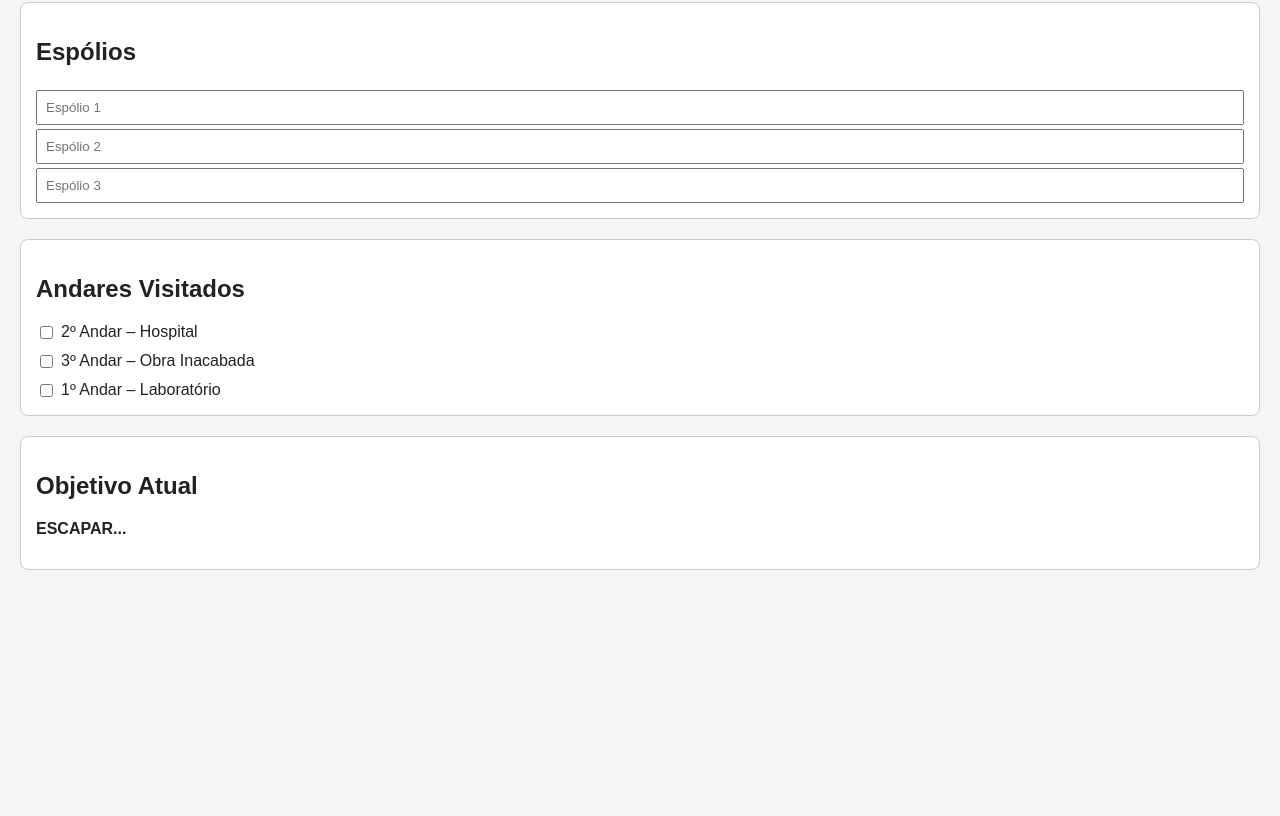
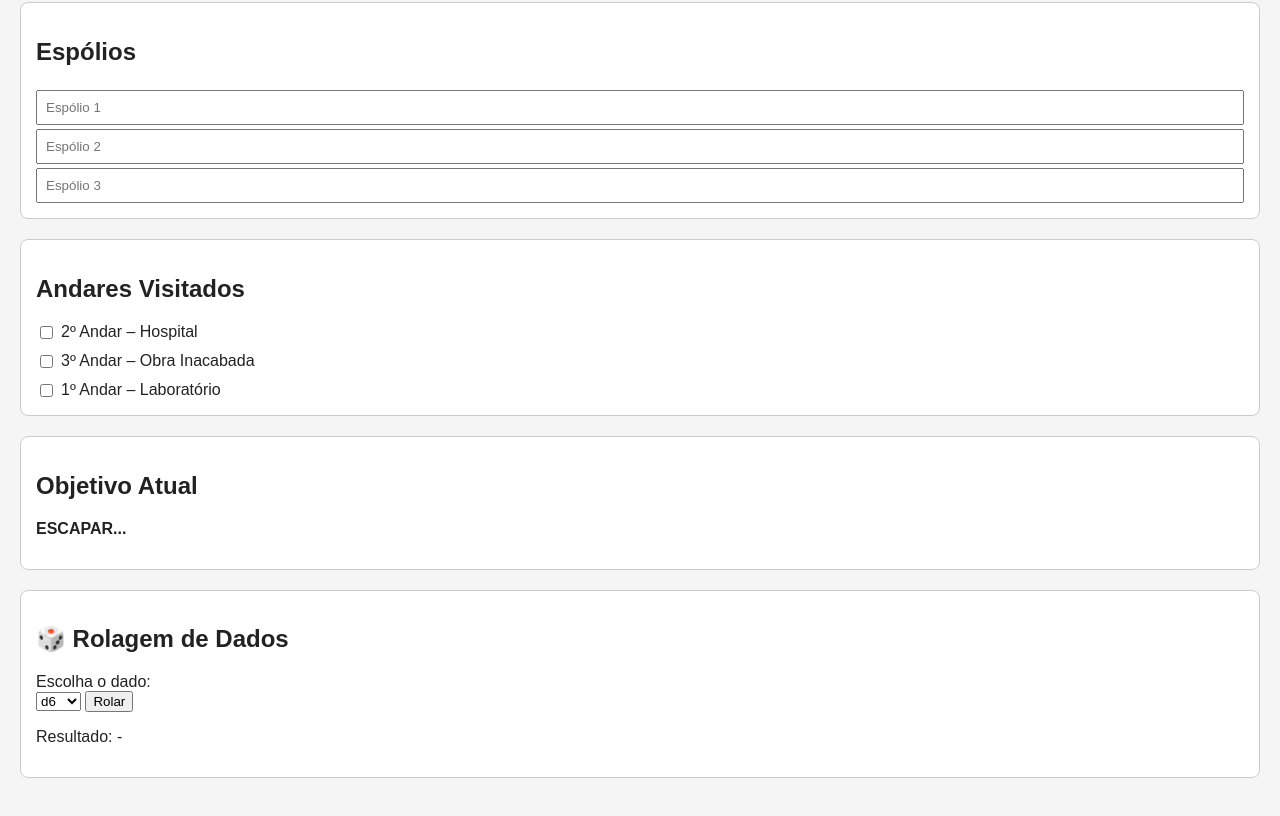
Before and after one commit to philippus257/Paciente-257, a plain HTML site: page index.html in a window 1280 px wide. Shown: the part 1083-1899 px from the top of the page. Before the commit the page ends 1693 px from the top, so only its background shows below. Drawn offline with Linux system fonts and the light colour scheme.

Commit message:
Update index.html

```diff
--- a/index.html
+++ b/index.html
@@ -102,5 +102,28 @@
 </div><div class="section">
   <h2>Objetivo Atual</h2>
   <p><strong>ESCAPAR...</strong></p>
-</div></body>
+</div>
+<div class="section">
+  <h2>🎲 Rolagem de Dados</h2>
+  <label for="dice">Escolha o dado:</label>
+  <select id="dice">
+    <option value="4">d4</option>
+    <option value="6" selected>d6</option>
+    <option value="8">d8</option>
+    <option value="10">d10</option>
+    <option value="12">d12</option>
+    <option value="20">d20</option>
+  </select>
+  <button onclick="rollDice()">Rolar</button>
+  <p id="result">Resultado: -</p>
+</div>
+
+<script>
+  function rollDice() {
+    const dice = document.getElementById("dice").value;
+    const result = Math.floor(Math.random() * dice) + 1;
+    document.getElementById("result").textContent = "Resultado: " + result;
+  }
+</script>
+</body>
 </html>
```
